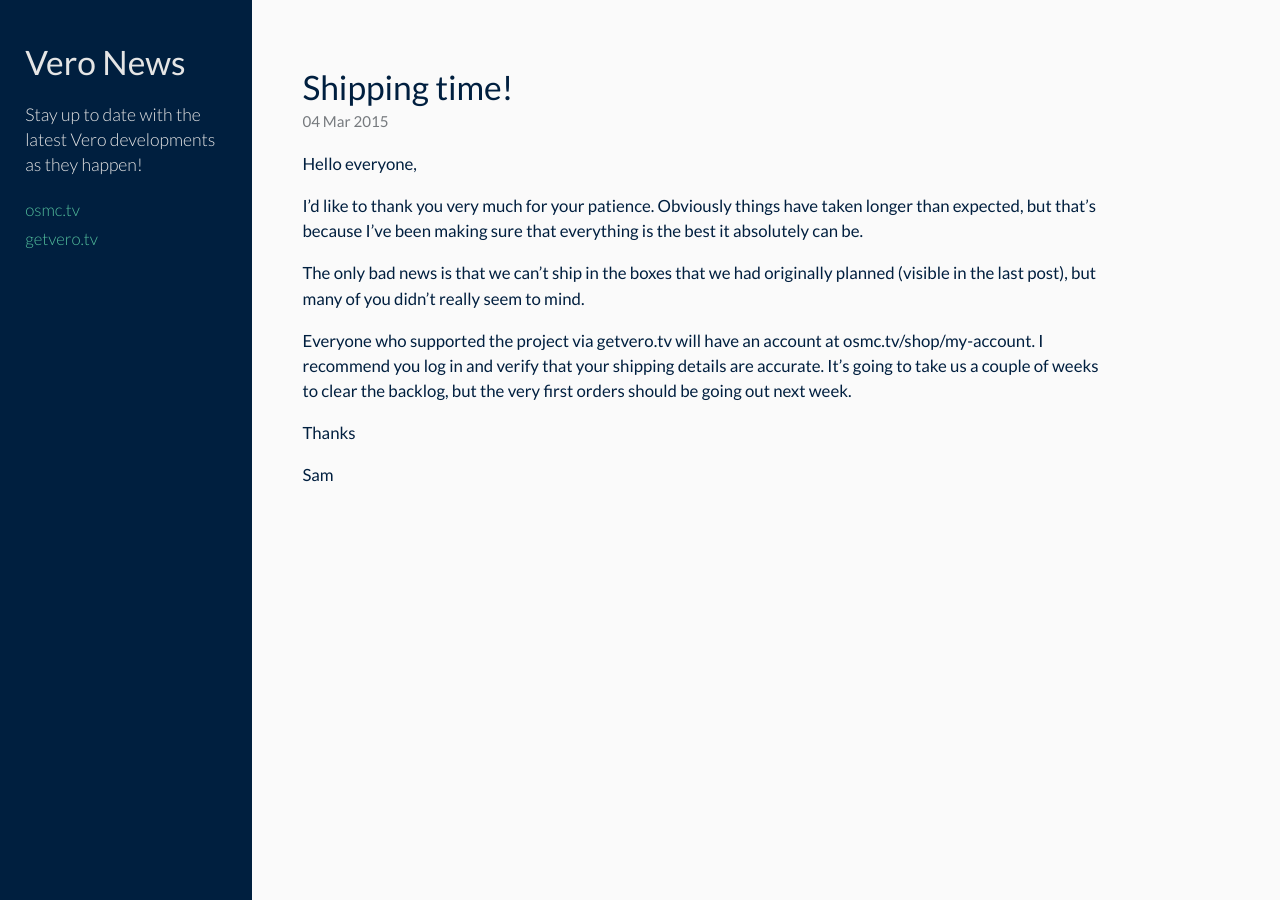
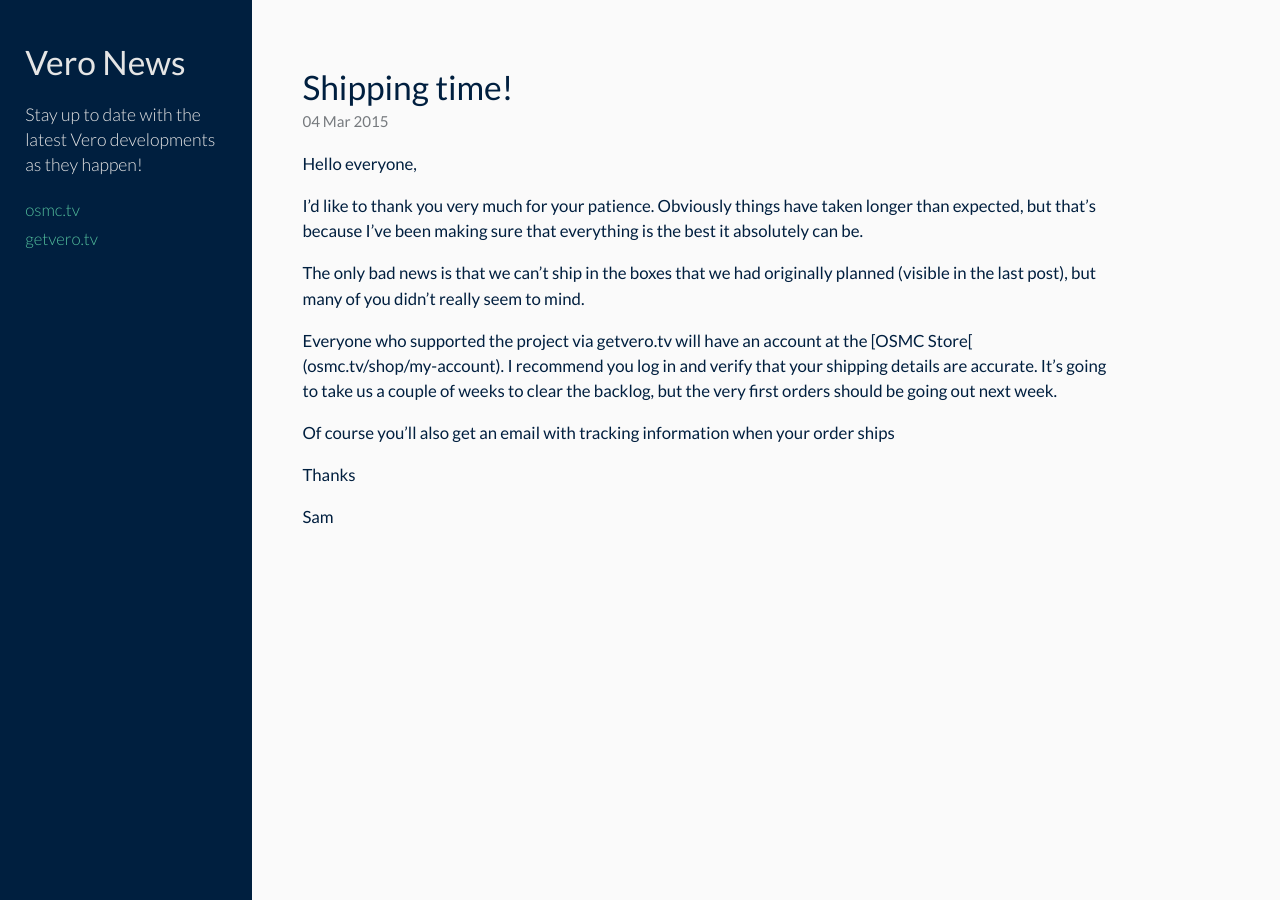
Before and after one commit to samnazarko/vero-blog, a Jekyll site: the page built from _posts/2015-03-04-the-final-post.md, in a window 1280 px wide. Built offline with Jekyll 4.4.1, drawn with Linux system fonts in a browser that asks for light colours; Markdown is read by kramdown in place of the engine named in the settings.

Commit message:
add more info
Signed-off-by: Sam Nazarko <email@samnazarko.co.uk>

```diff
--- a/_posts/2015-03-04-the-final-post.md
+++ b/_posts/2015-03-04-the-final-post.md
@@ -9,7 +9,9 @@
 
 The only bad news is that we can't ship in the boxes that we had originally planned (visible in the last post), but many of you didn't really seem to mind.
 
-Everyone who supported the project via getvero.tv will have an account at osmc.tv/shop/my-account. I recommend you log in and verify that your shipping details are accurate. It's going to take us a couple of weeks to clear the backlog, but the very first orders should be going out next week.
+Everyone who supported the project via getvero.tv will have an account at the [OSMC Store[ (osmc.tv/shop/my-account). I recommend you log in and verify that your shipping details are accurate. It's going to take us a couple of weeks to clear the backlog, but the very first orders should be going out next week.
+
+Of course you'll also get an email with tracking information when your order ships
 
 Thanks
 
```
